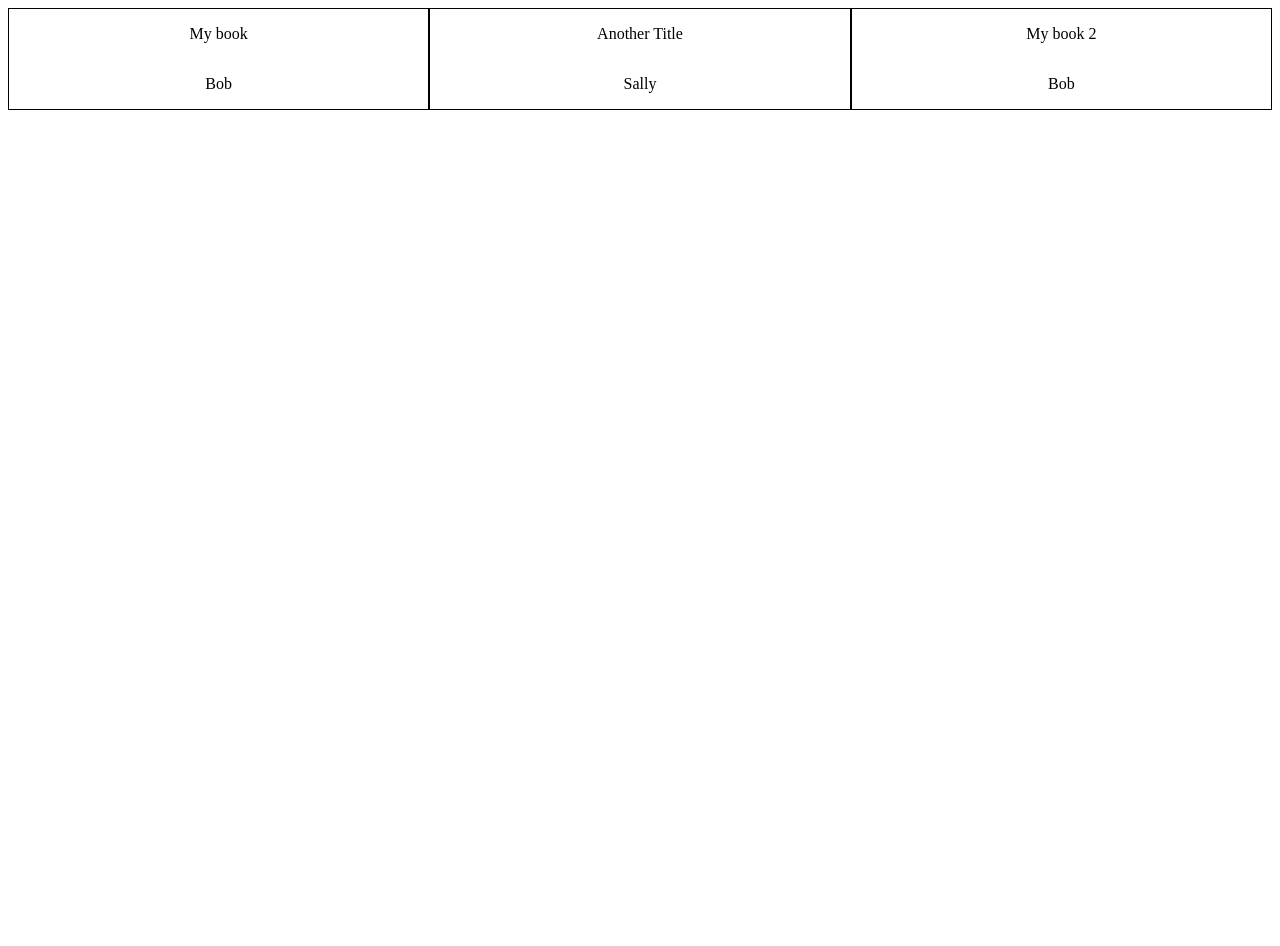
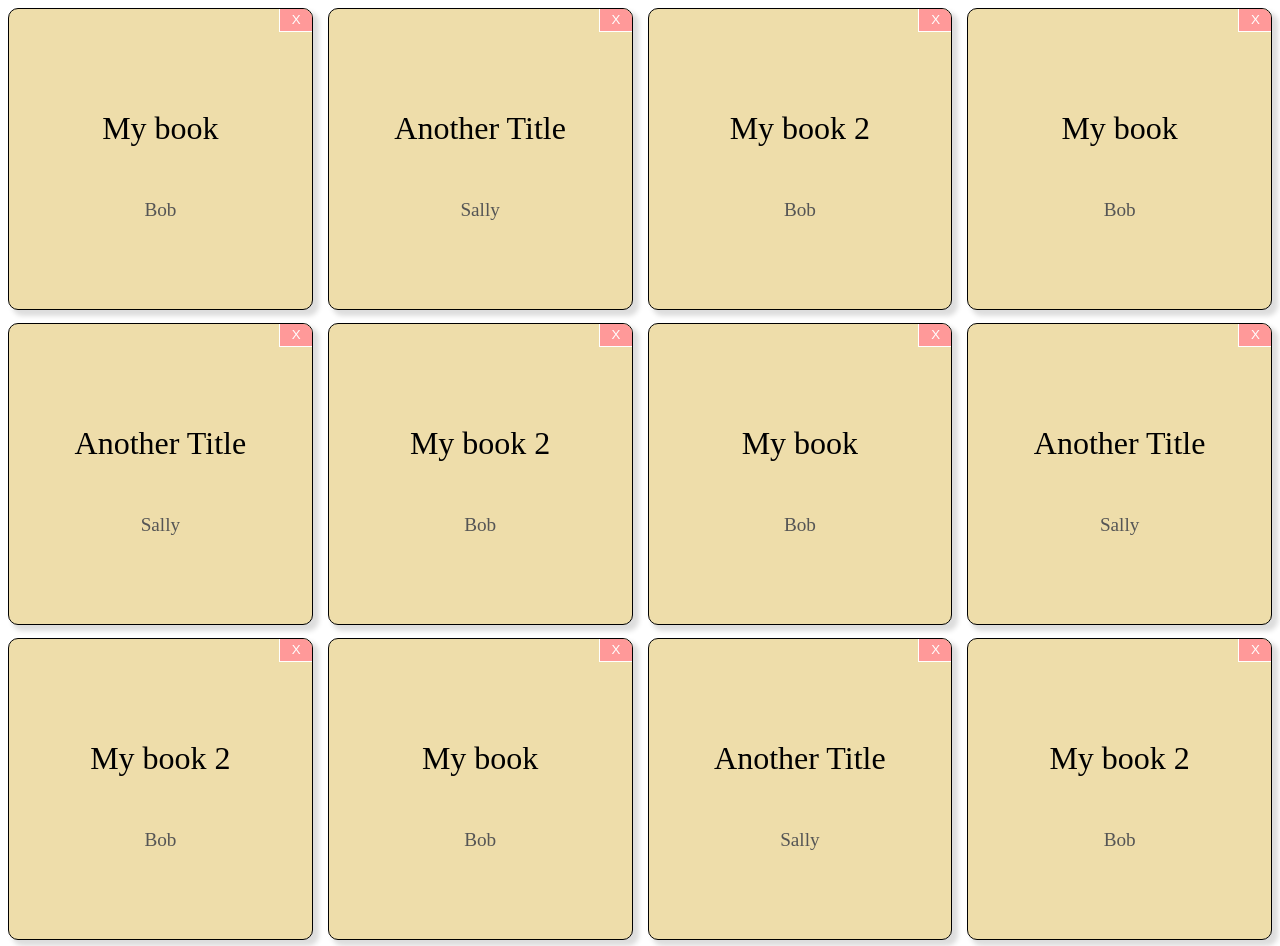
Before and after one commit to ChaseDVickery/odin-library, a plain HTML site: page index.html in a window 1280 px wide. Before the commit the page ends 800 px from the top, so only its background shows below. Drawn offline with Linux system fonts and the light colour scheme.

Commit message:
book display styling

```diff
--- a/index.html
+++ b/index.html
@@ -11,8 +11,11 @@
 <body>
     <div class="library">
         <div class="book-card" id="book-card-base">
-            <p class="title">Book Title</p>
-            <p class="author">Author Name</p>
+            <!-- <div class="wrapper"> -->
+                <p class="title">Book Title</p>
+                <p class="author">Author Name</p>
+                <button class="remove-btn">X</button>
+            <!-- </div> -->
         </div>
     </div>
 </body>
--- a/library.js
+++ b/library.js
@@ -24,6 +24,15 @@ function addBookToLibrary(title, author, numPages, read) {
     library.push(newBook);
 }
 
+addBookToLibrary("My book", "Bob", 231, true);
+addBookToLibrary("Another Title", "Sally", 456, true);
+addBookToLibrary("My book 2", "Bob", 167, false);
+addBookToLibrary("My book", "Bob", 231, true);
+addBookToLibrary("Another Title", "Sally", 456, true);
+addBookToLibrary("My book 2", "Bob", 167, false);
+addBookToLibrary("My book", "Bob", 231, true);
+addBookToLibrary("Another Title", "Sally", 456, true);
+addBookToLibrary("My book 2", "Bob", 167, false);
 addBookToLibrary("My book", "Bob", 231, true);
 addBookToLibrary("Another Title", "Sally", 456, true);
 addBookToLibrary("My book 2", "Bob", 167, false);
--- a/style.css
+++ b/style.css
@@ -1,16 +1,82 @@
 
+:root {
+    --card-hover-transition-time: 0.05s;
+}
 
 .library {
     display: grid;
 
-    grid-template-rows: repeat(2, 1fr);
+    /* grid-template-rows: repeat(2, clamp(150px, 100%, 300px)); */
+    grid-auto-rows: 300px;
     grid-template-columns: repeat(auto-fit, minmax(250px, 1fr));
+    /* grid-template-columns: fit-content(20%); */
+    /* grid-template-columns: repeat(auto-fit, clamp(250px, 33%, 400px)); */
+    gap: 15px;
 }
 
-.book-card {
+.book-card  {
+    /* Need relative position for overflow to work before hover */
+    position: relative;
+    overflow: hidden;
     border: solid black 1px;
     display: flex;
     flex-direction: column;
     justify-content: center;
     align-items: center;
+
+    /* width: min(250px, 100%); */
+    height: clamp(150px, 100%, 300px);
+
+    border-radius: 10px;
+    box-shadow: 5px 5px 5px 1px #ddd;
+    transition: var(--card-hover-transition-time);
+
+    background-color: #eda;
+
+    .title {
+        width: 100%;
+        text-align: center;
+        overflow-wrap: break-word;
+        overflow: auto;
+        text-wrap: wrap;
+        font-size: 2rem;
+    }
+    .author {
+        width: 100%;
+        text-align: center;
+        font-size: 1.2rem;
+        color: #555;
+    }
 }
+.book-card:hover {
+    /* overflow: hidden; */
+    transform: translateY(-1px);
+    scale: 1.01;
+    box-shadow: 5px 5px 5px 1px #bbb;
+    transition: var(--card-hover-transition-time);
+    /* .remove-btn {
+        scale: 1.3;
+        transition: var(--card-hover-transition-time);
+    } */
+}
+.book-card {
+    position: relative;
+}
+.remove-btn {
+    position: absolute;
+    right: -2px;
+    top: -2px;
+    width: 35px;
+    height: 25px;
+    border-radius: 0px;
+    transition: var(--card-hover-transition-time);
+
+    background-color: #f99;
+    border: solid white 1px;
+    color: white;
+}
+.remove-btn:hover {
+    background-color: #f66;
+    transform: scaleX(1.3);
+    transition: var(--card-hover-transition-time);
+}
```
